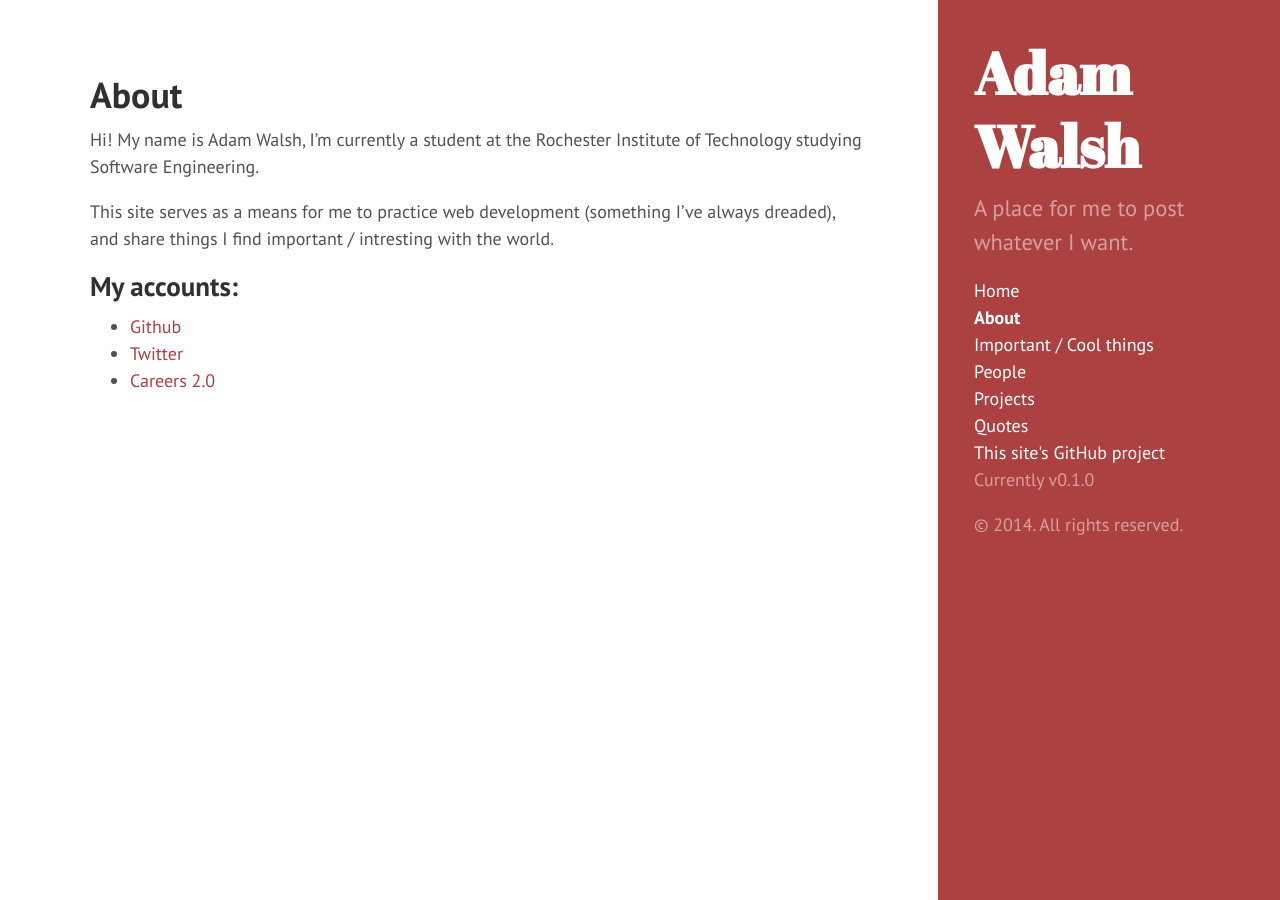
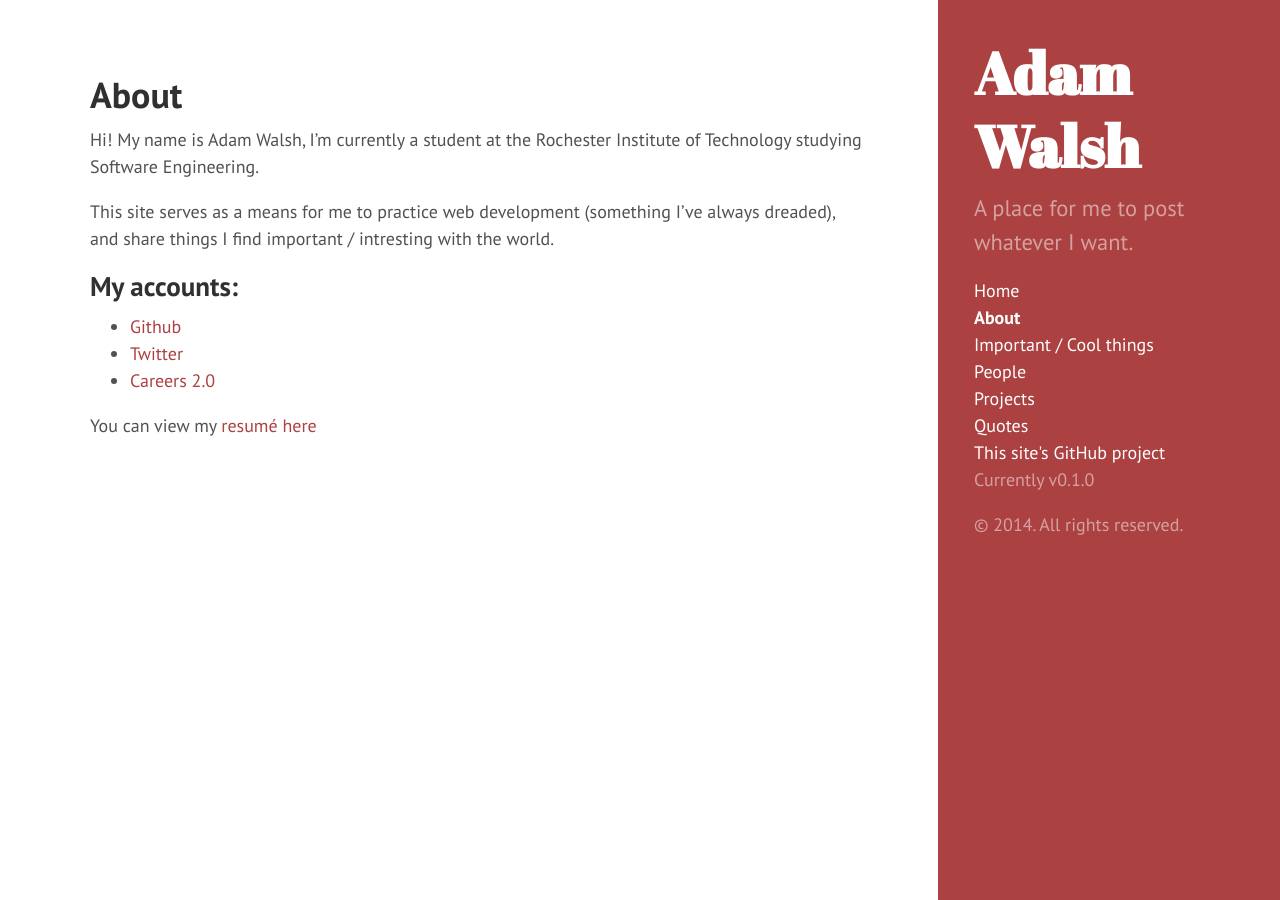
Before and after one commit to walshie4/walshie4.github.io, a Jekyll site: the page built from about.md, in a window 1280 px wide. Built offline with Jekyll 4.4.1, drawn with Linux system fonts in a browser that asks for light colours; Markdown is read by kramdown in place of the engine named in the settings.

Commit message:
Added my resume

```diff
--- a/about.md
+++ b/about.md
@@ -14,3 +14,5 @@ My accounts:
 * [Github](https://github.com/walshie4)
 * [Twitter](https://twitter.com/_walshie_)
 * [Careers 2.0](https://careers.stackoverflow.com/adamwalsh)
+
+You can view my [resumé here](/NewResume.pdf)
```
Also changed, not shown: 1 other file.
